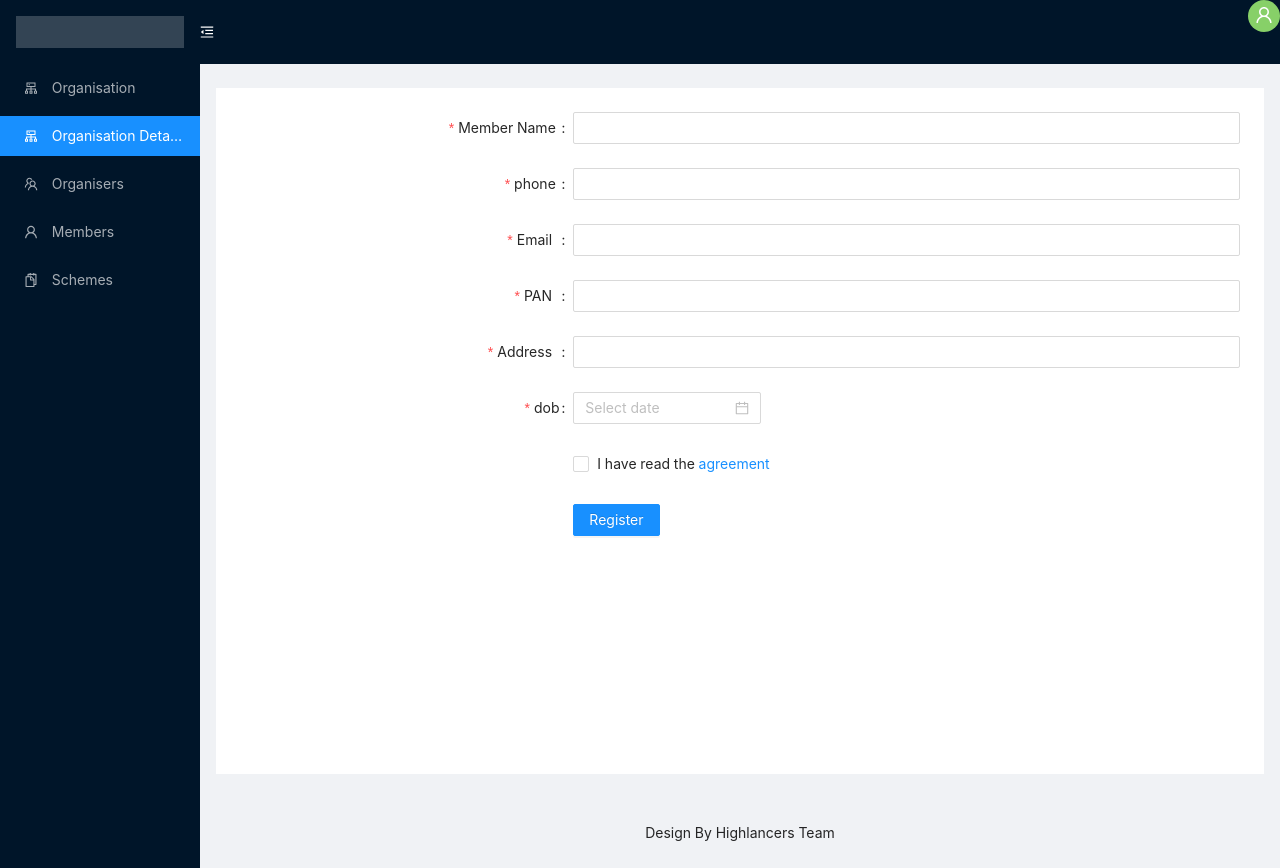
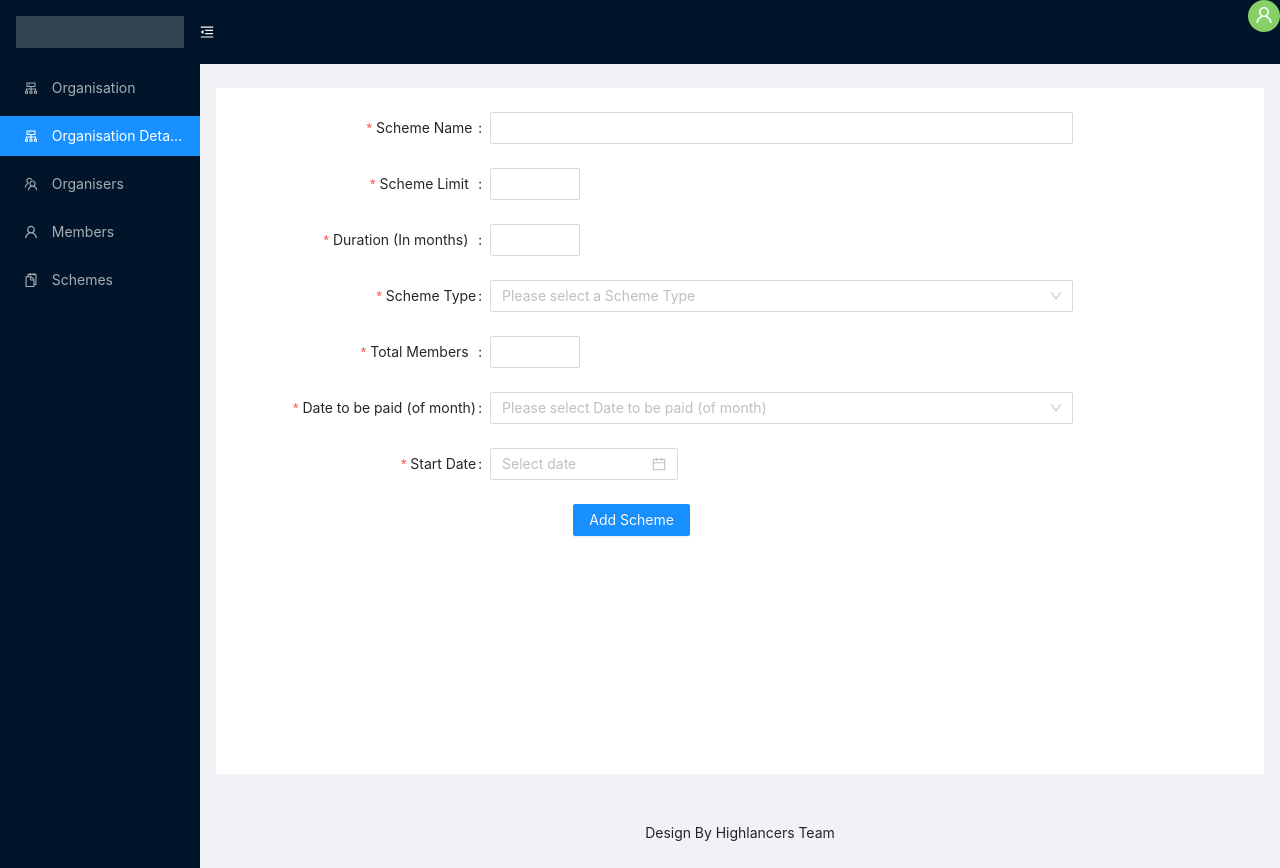
Before and after one commit to Highlancers/chitfor-uia, a React (Create React App) app: page /SchemeForm in a window 1280 px wide. Built offline with nearby package versions, Linux system fonts and the light colour scheme.

Commit message:
added scheme form

```diff
--- a/src/components/pages/SchemeForm.js
+++ b/src/components/pages/SchemeForm.js
@@ -2,9 +2,10 @@ import React, { useState } from 'react';
 import moment from 'moment';
 import {
   Form,
+  Select,
   Input,
+  InputNumber,
   Tooltip,
-  Checkbox,
   Button,
 } from 'antd';
 import { DatePicker } from 'antd';
@@ -12,22 +13,8 @@ import axios from 'axios';
 import { message } from 'antd';
 import {useHistory} from 'react-router';
 const formItemLayout = {
-  labelCol: {
-    xs: {
-      span: 24,
-    },
-    sm: {
-      span: 8,
-    },
-  },
-  wrapperCol: {
-    xs: {
-      span: 24,
-    },
-    sm: {
-      span: 16,
-    },
-  },
+  labelCol: { span: 6 },
+  wrapperCol: { span: 14 },
 };
 const tailFormItemLayout = {
   wrapperCol: {
@@ -42,6 +29,7 @@ const tailFormItemLayout = {
   },
 };
 
+const { Option } = Select;
 const SchemeDetails = () => {
 
   const history = useHistory();
@@ -75,7 +63,7 @@ const SchemeDetails = () => {
       //console.log(res.data);
       if(res.data.statusCode ==200){
         success(res.data.message);
-        history.push('/UserDetails');
+        history.push('/SchemeDetails');
       }
 
       else
@@ -86,6 +74,10 @@ const SchemeDetails = () => {
   })
   };
 
+  function disabledDate(current) {
+    // Can not select days before today and today
+    return current && current < moment().endOf('day');
+  }
 
   return (
 
@@ -97,11 +89,11 @@ const SchemeDetails = () => {
       scrollToFirstError
     >
        <Form.Item
-        name="name"
+        name="schemeName"
         label={
           <span>
-            Member Name&nbsp;
-            <Tooltip title="Please enter your member name">
+            Scheme Name&nbsp;
+            <Tooltip title="Please enter your Scheme name">
 
             </Tooltip>
           </span>
@@ -109,7 +101,7 @@ const SchemeDetails = () => {
         rules={[
           {
             required: true,
-            message: 'Please input your member name!',
+            message: 'Please input your Scheme name!',
             whitespace: true,
           },
         ]}
@@ -118,11 +110,11 @@ const SchemeDetails = () => {
       </Form.Item>
 
       <Form.Item
-        name="phone"
+        name="schemeLimit"
         label={
           <span>
-            phone&nbsp;
-            <Tooltip title="Please enter your phone">
+            Scheme Limit &nbsp;
+            <Tooltip title="Please enter Scheme Limit ">
 
             </Tooltip>
           </span>
@@ -130,20 +122,19 @@ const SchemeDetails = () => {
         rules={[
           {
             required: true,
-            message: 'Please input your phone !',
-            whitespace: true,
+            message: 'Please input your Scheme Limit  !',
           },
         ]}
       >
-        <Input />
+        <InputNumber min={1000} max={9999999} />
       </Form.Item>
 
       <Form.Item
-        name="email"
+        name="duration"
         label={
           <span>
-            Email &nbsp;
-            <Tooltip title="Please enter your email">
+            Duration (In months) &nbsp;
+            <Tooltip title="Please enter Duration (In months)">
 
             </Tooltip>
           </span>
@@ -151,20 +142,31 @@ const SchemeDetails = () => {
         rules={[
           {
             required: true,
-            message: 'Please input your email !',
-            whitespace: true,
+            message: 'Please input Duration (In months)!',
           },
         ]}
       >
-        <Input />
+        <InputNumber min={1} max={100} />
       </Form.Item>
 
       <Form.Item
-        name="pan"
+        name="typeOfScheme"
+        label="Scheme Type"
+        hasFeedback
+        rules={[{ required: true, message: 'Please select Scheme Type!' }]}
+      >
+        <Select placeholder="Please select a Scheme Type">
+          <Option value="FIXED">FIXED</Option>
+          <Option value="VARIABLE">VARIABLE</Option>
+        </Select>
+      </Form.Item>
+
+      <Form.Item
+        name="totalMembers"
         label={
           <span>
-            PAN &nbsp;
-            <Tooltip title="Please enter pan">
+            Total Members  &nbsp;
+            <Tooltip title="Please enter No. of members in Scheme">
 
             </Tooltip>
           </span>
@@ -172,66 +174,41 @@ const SchemeDetails = () => {
         rules={[
           {
             required: true,
-            message: 'Please input PAN !',
-            whitespace: true,
+            message: 'Please enter No. of members in Scheme"!',
           },
         ]}
       >
-        <Input />
+        <InputNumber min={1} max={100} />
       </Form.Item>
 
       <Form.Item
-        name="address"
-        label={
-          <span>
-            Address &nbsp;
-            <Tooltip title="Please enter address">
-
-            </Tooltip>
-          </span>
-        }
-        rules={[
-          {
-            required: true,
-            message: 'Please input address !',
-            whitespace: true,
-          },
-        ]}
+        name="payingDate"
+        label="Date to be paid (of month)"
+        hasFeedback
+        rules={[{ required: true, message: 'Date to be paid (of month)!' }]}
       >
-        <Input />
+        <Select placeholder="Please select Date to be paid (of month)">
+          <Option value="1">1st of each month</Option>
+          <Option value="2">5th of each month</Option>
+          <Option value="2">10th of each month</Option>
+          <Option value="2">15th of each month</Option>
+        </Select>
       </Form.Item>
 
-       <Form.Item  name="dob" label="dob"
+       <Form.Item  name="startDate" label="Start Date"
        rules={[
         {
           required: true,
-          message: 'Please input your dob!',
+          message: 'Please input Start Date!',
         },
       ]}
       >
-          <DatePicker />
+          <DatePicker disabledDate={disabledDate}/>
         </Form.Item>
 
-
-
-      <Form.Item
-        name="agreement"
-        valuePropName="checked"
-        rules={[
-          {
-            validator: (_, value) =>
-              value ? Promise.resolve() : Promise.reject('Should accept agreement'),
-          },
-        ]}
-        {...tailFormItemLayout}
-      >
-        <Checkbox>
-          I have read the <a href="">agreement</a>
-        </Checkbox>
-      </Form.Item>
       <Form.Item {...tailFormItemLayout}>
         <Button type="primary" htmlType="submit">
-          Register
+          Add Scheme
         </Button>
       </Form.Item>
     </Form>
```
